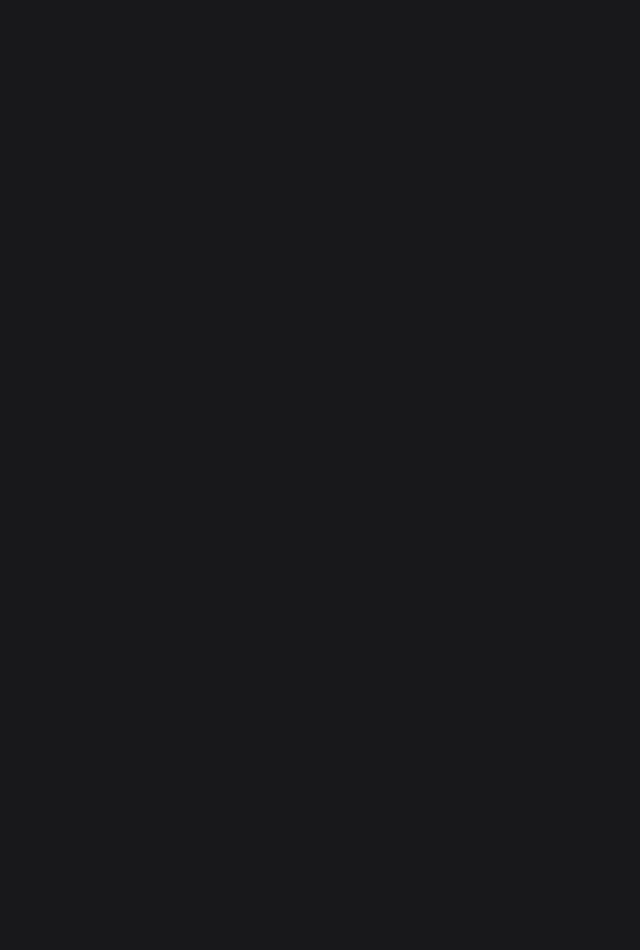
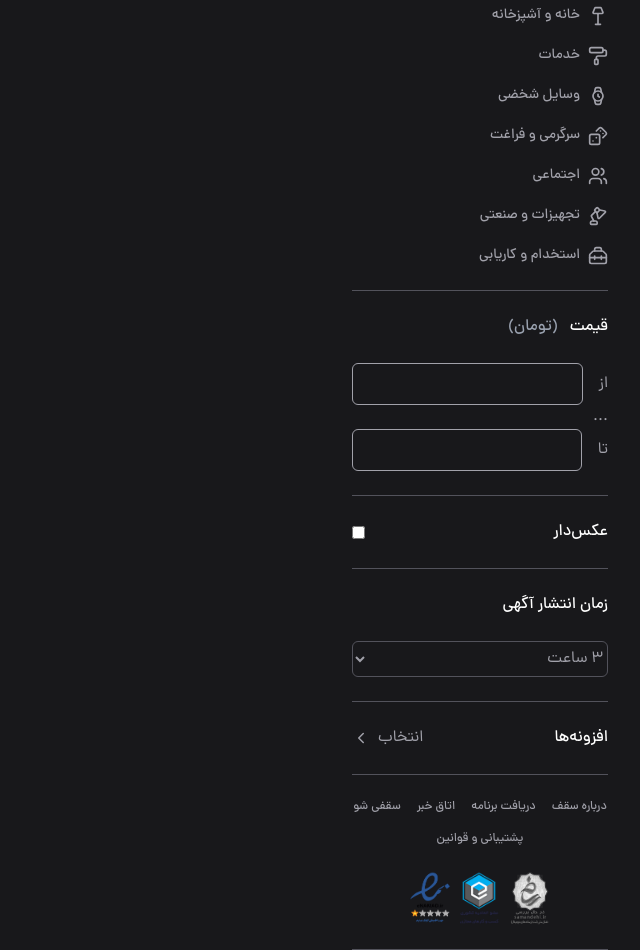
Before and after one commit to AlirezaHassankhani/saghf, a React (Vite) app: page /my-saghf in a window 1280 px wide. Shown: the part 260-1210 px from the top of the page, without its empty margins (640-1280 px from the left). Before the commit the page ends 800 px from the top, so only its background shows below. Built offline with nearby package versions, Linux system fonts and the light colour scheme.

Commit message:
feat: design sidebar main layout

```diff
--- a/src/app/App.tsx
+++ b/src/app/App.tsx
@@ -5,6 +5,7 @@ import { Home } from "../pages/home";
 import { Faq } from "../pages/faq";
 import { About } from "../pages/about/indext";
 import { MainLayout } from "../layouts/MainLayout";
+import { MySaghf } from "../pages/my-saghf";
 
 function App() {
   return (
@@ -16,7 +17,7 @@ function App() {
       </Route>
 
       <Route path="my-saghf" element={<MainLayout />}>
-
+        <Route index element={<MySaghf />} />
       </Route>
     </Routes>
   );
--- a/src/app/global.css
+++ b/src/app/global.css
@@ -76,7 +76,7 @@
 
 :root {
   --background: #ffffff;
-  --foreground: #535362;
+  --foreground: #4e4e60;
 
   --primary: #a62626;
 
--- a/src/layouts/MainLayout/index.tsx
+++ b/src/layouts/MainLayout/index.tsx
@@ -6,9 +6,16 @@ export function MainLayout() {
   return (
     <>
       <Header />
-      <main>
-        <Sidebar />
-        <Outlet />
+      <main className="relative h-screen bg-background">
+        <div className="relative z-10 h-full p-4">
+          <div className="flex h-full max-w-8xl mx-auto p-4">
+            <Sidebar />
+
+            <section className="flex min-w-0 flex-1 flex-col">
+              <Outlet />
+            </section>
+          </div>
+        </div>
       </main>
     </>
   );
--- a/src/layouts/MainLayout/sidebar.tsx
+++ b/src/layouts/MainLayout/sidebar.tsx
@@ -1,3 +1,128 @@
+import {
+  CarFrontIcon,
+  ChevronLeft,
+  Dices,
+  HomeIcon,
+  LampDesk,
+  LampFloorIcon,
+  Laptop,
+  PaintRoller,
+  Toolbox,
+  UsersIcon,
+  Watch,
+} from "lucide-react";
+import { Link } from "react-router-dom";
+
+const items = [
+  { to: "", title: "املاک", svg: <HomeIcon size={20} /> },
+  { to: "", title: "وسایل نقلیه", svg: <CarFrontIcon size={20} /> },
+  { to: "", title: "کالای دیجیتال", svg: <Laptop size={20} /> },
+  { to: "", title: "خانه و آشپزخانه", svg: <LampFloorIcon size={20} /> },
+  { to: "", title: "خدمات", svg: <PaintRoller size={20} /> },
+  { to: "", title: "وسایل شخضی", svg: <Watch size={20} /> },
+  { to: "", title: "سرگرمی و فراغت", svg: <Dices size={20} /> },
+  { to: "", title: "اجتماعی", svg: <UsersIcon size={20} /> },
+  { to: "", title: "تجهیزات و صنعتی", svg: <LampDesk size={20} /> },
+  { to: "", title: "استخدام و کاریابی", svg: <Toolbox size={20} /> },
+];
+
+const footerItems = [
+  { to: "", title: "درباره سقف" },
+  { to: "", title: "دریافت برنامه" },
+  { to: "", title: "اتاق خبر" },
+  { to: "", title: "سقفی شو" },
+  { to: "", title: "پشتیبانی و قوانین" },
+];
+
 export function Sidebar() {
-  return <aside>test</aside>;
+  return (
+    <aside className="max-w-3xs">
+      <div className="space-y-6 border-b border-border pb-6 mb-6">
+        <h6 className="text-black dark:text-white font-medium">دسته ها</h6>
+
+        <ul className="space-y-5 font-medium text-sm">
+          {items.map((item) => (
+            <li>
+              <Link to={item.to}>
+                <div className="flex gap-2 items-start hover:text-black dark:hover:text-white transition-colors duration-200">
+                  {item.svg}
+                  <span className="">{item.title}</span>
+                </div>
+              </Link>
+            </li>
+          ))}
+        </ul>
+      </div>
+
+      <div className="space-y-6 border-b border-border pb-6 mb-6">
+        <h6 className="text-black dark:text-white font-medium">
+          قیمت <span className="text-gray-400 mr-2">(تومان)</span>
+        </h6>
+
+        <div>
+          <div className="flex items-center gap-4">
+            <span>از</span>
+            <input type="text" className="border outline-none p-2 rounded-md w-full" />
+          </div>
+
+          <div>
+            <span>.</span>
+            <span>.</span>
+            <span>.</span>
+          </div>
+
+          <div className="flex items-center gap-4">
+            <span>تا</span>
+            <input type="text" className="border outline-none p-2 rounded-md w-full" />
+          </div>
+        </div>
+      </div>
+
+      <div className="space-y-6 border-b border-border pb-6 mb-6">
+        <div className="flex items-center justify-between">
+          <span className="font-medium text-black dark:text-white">
+            عکس‌دار
+          </span>
+          <input type="checkbox" name="" id="" />
+        </div>
+      </div>
+
+      <div className="space-y-6 border-b border-border pb-6 mb-6">
+        <h6 className="text-black dark:text-white font-medium">
+          زمان انتشار آگهی
+        </h6>
+
+        <select className="w-full outline-none border border-border rounded-md py-1">
+          <option value="">3 ساعت</option>
+        </select>
+      </div>
+
+      <div className="space-y-6 border-b border-border pb-6 mb-6">
+        <button className="flex items-center justify-between w-full cursor-pointer">
+          <span className="text-black dark:text-white font-medium">
+            افزونه‌ها
+          </span>
+
+          <div className="flex items-center gap-2 text-foreground">
+            <span className="">انتخاب</span>
+            <ChevronLeft size={18} />
+          </div>
+        </button>
+      </div>
+
+      <div className="space-y-6 border-b border-border pb-6 mb-6">
+        <nav className="flex flex-wrap justify-center text-xs font-medium gap-4">
+          {footerItems.map((item) => (
+            <Link to={item.to} className="hover:text-black dark:hover:text-white transition-colors duration-200">{item.title}</Link>
+          ))}
+        </nav>
+
+        <div className="flex justify-center">
+          <img src="/1.png" alt="badge" width="50" />
+          <img src="/2.png" alt="badge" width="50" />
+          <img src="/3.png" alt="badge" width="50" />
+        </div>
+      </div>
+    </aside>
+  );
 }
--- /dev/null
+++ b/src/pages/my-saghf/index.tsx
@@ -0,0 +1,3 @@
+export function MySaghf() {
+  return <>index my saghf page</>;
+}
```
